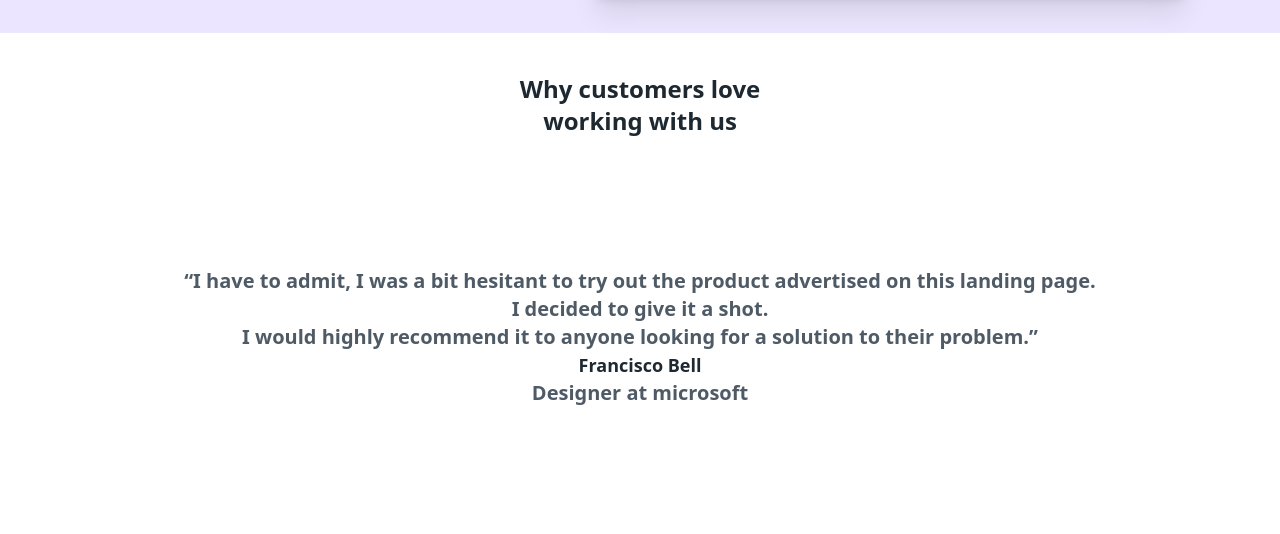
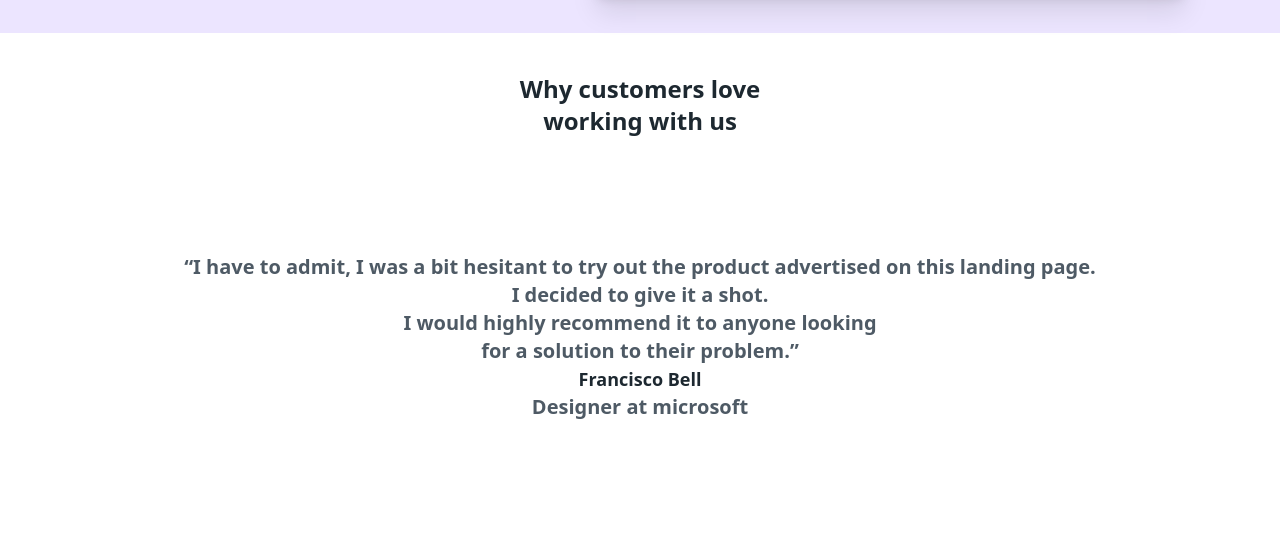
Before and after one commit to Saif1803/Team.flow-Landing-page, a plain HTML site: page index.html in a window 1280 px wide. Shown: the part 2806-3340 px from the top of the page. Drawn offline with nearby package versions, Linux system fonts and the light colour scheme.

Commit message:
Update index.html

```diff
--- a/index.html
+++ b/index.html
@@ -187,7 +187,7 @@
 					</div>
 					<div class="testimonial-item flex flex-col justify-center">
 						<p class="  font-semibold text-Palegray">“I have to admit, I was a bit hesitant to try out the product advertised on this landing page.<br>I decided to give it a shot.<br>I would
-							highly recommend it to anyone looking for a solution to their problem.”<br>
+							highly recommend it to anyone looking <br>for a solution to their problem.”<br>
 							</p>
 						<img src="images/Ellipse 6.jpg" alt="" class="mx-auto">
 						<h1 class="text-lg font-semibold text-PaleBlack">Francisco Bell</h1>
```
